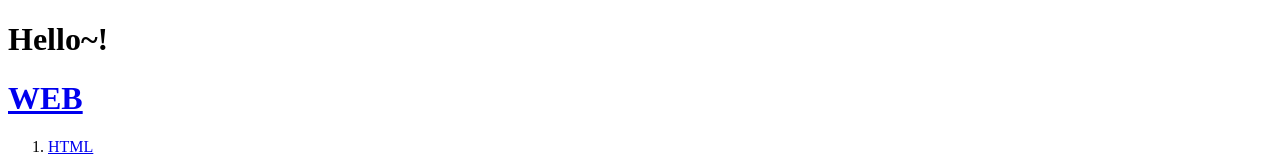
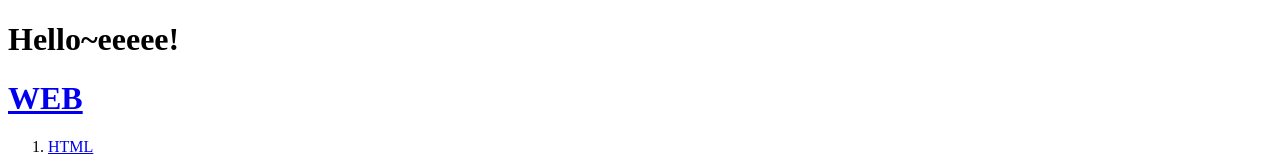
Before and after one commit to melonpan0130/HerokuTest, a website: page 1.html in a window 1280 px wide. Shown: the top 157 px of the page. Drawn offline with Linux system fonts and the light colour scheme.

Commit message:
Test of connecting with heroku

```diff
--- a/1.html
+++ b/1.html
@@ -5,7 +5,7 @@
   <meta charset="utf-8">
 </head>
 <body>
-  <h1>Hello~!</h1>
+  <h1>Hello~eeeee!</h1>
   <h1><a href="index.html">WEB</a></h1>
   <ol>
     <li><a href="1.html">HTML</a></li>
```
